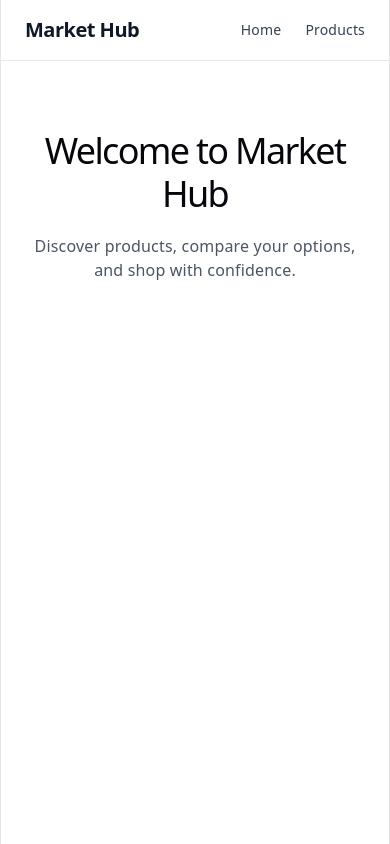
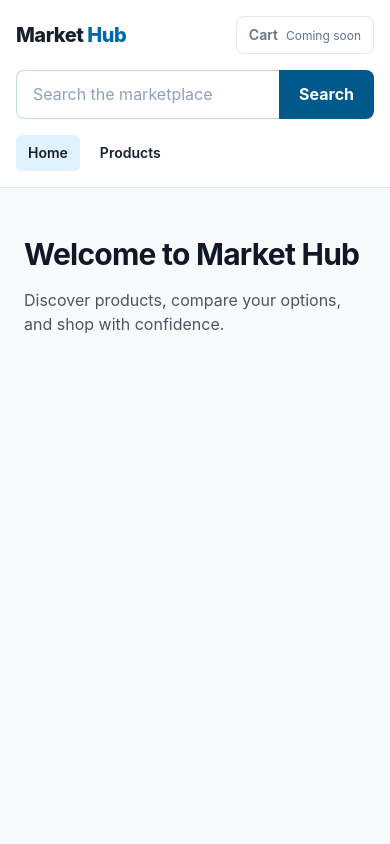
Before and after one commit to tamirattezera/market-hub, a React (Vite) app in the folder frontend/: page / in a window 390 px wide. Built offline with nearby package versions, Linux system fonts and the light colour scheme.

Commit message:
feat: build responsive marketplace header

```diff
--- a/frontend/src/App.jsx
+++ b/frontend/src/App.jsx
@@ -1,44 +1,30 @@
-import { Link, Route, Routes } from "react-router";
+import { Route, Routes } from "react-router";
+import SiteHeader from "./components/SiteHeader.jsx";
 import HomePage from "./pages/HomePage.jsx";
 import ProductsPage from "./pages/ProductsPage.jsx";
 
 export default function App() {
   return (
-    <>
-      <header className="border-b border-gray-200 bg-white">
-        <nav
-          aria-label="Main navigation"
-          className="mx-auto flex max-w-7xl items-center justify-between px-6 py-4"
-        >
-          <Link
-            to="/"
-            className="text-xl font-bold tracking-tight text-gray-900"
-          >
-            Market Hub
-          </Link>
-
-          <div className="flex items-center gap-6">
-            <Link
-              to="/"
-              className="text-sm font-medium text-gray-700 hover:text-black"
-            >
-              Home
-            </Link>
-
-            <Link
-              to="/products"
-              className="text-sm font-medium text-gray-700 hover:text-black"
-            >
-              Products
-            </Link>
-          </div>
-        </nav>
-      </header>
+    <div className="min-h-screen bg-slate-50">
+      <SiteHeader />
 
       <Routes>
         <Route path="/" element={<HomePage />} />
         <Route path="/products" element={<ProductsPage />} />
+        <Route
+          path="*"
+          element={
+            <main className="mx-auto max-w-7xl px-4 py-16 sm:px-6 lg:px-8">
+              <h1 className="text-3xl font-bold text-slate-900">
+                Page not found
+              </h1>
+              <p className="mt-3 text-slate-600">
+                The page you requested does not exist.
+              </p>
+            </main>
+          }
+        />
       </Routes>
-    </>
+    </div>
   );
 }
--- /dev/null
+++ b/frontend/src/components/SiteHeader.jsx
@@ -0,0 +1,75 @@
+import { Link, NavLink } from "react-router";
+
+const navigationLinkClass = ({ isActive }) =>
+  `rounded-md px-3 py-2 text-sm font-semibold transition-colors ${
+    isActive
+      ? "bg-sky-100 text-sky-900"
+      : "text-slate-700 hover:bg-slate-100 hover:text-slate-950"
+  }`;
+
+export default function SiteHeader() {
+  function handleSearchSubmit(event) {
+    event.preventDefault();
+  }
+
+  return (
+    <header className="border-b border-slate-200 bg-white">
+      <div className="mx-auto flex max-w-7xl flex-col gap-4 px-4 py-4 sm:px-6 lg:px-8">
+        <div className="flex items-center justify-between gap-4">
+          <Link
+            to="/"
+            aria-label="Market Hub home"
+            className="shrink-0 text-xl font-extrabold tracking-tight text-slate-950 sm:text-2xl"
+          >
+            Market <span className="text-sky-700">Hub</span>
+          </Link>
+
+          <div
+            aria-label="Shopping cart"
+            className="rounded-lg border border-slate-200 px-3 py-2 text-sm font-semibold text-slate-500"
+          >
+            Cart
+            <span className="ml-2 text-xs font-normal">Coming soon</span>
+          </div>
+        </div>
+
+        <form
+          role="search"
+          aria-label="Product catalog search"
+          onSubmit={handleSearchSubmit}
+          className="flex w-full"
+        >
+          <label htmlFor="catalog-search" className="sr-only">
+            Search products
+          </label>
+
+          <input
+            id="catalog-search"
+            name="q"
+            type="search"
+            placeholder="Search the marketplace"
+            autoComplete="off"
+            className="min-w-0 flex-1 rounded-l-lg border border-r-0 border-slate-300 bg-white px-4 py-3 text-sm text-slate-900 placeholder:text-slate-400"
+          />
+
+          <button
+            type="submit"
+            className="rounded-r-lg bg-sky-800 px-5 py-3 text-sm font-bold text-white transition-colors hover:bg-sky-900"
+          >
+            Search
+          </button>
+        </form>
+
+        <nav aria-label="Main navigation" className="flex items-center gap-2">
+          <NavLink to="/" end className={navigationLinkClass}>
+            Home
+          </NavLink>
+
+          <NavLink to="/products" className={navigationLinkClass}>
+            Products
+          </NavLink>
+        </nav>
+      </div>
+    </header>
+  );
+}
--- a/frontend/src/index.css
+++ b/frontend/src/index.css
@@ -1,112 +1,66 @@
 @import "tailwindcss";
+
 :root {
-  --text: #6b6375;
-  --text-h: #08060d;
-  --bg: #fff;
-  --border: #e5e4e7;
-  --code-bg: #f4f3ec;
-  --accent: #aa3bff;
-  --accent-bg: rgba(170, 59, 255, 0.1);
-  --accent-border: rgba(170, 59, 255, 0.5);
-  --social-bg: rgba(244, 243, 236, 0.5);
-  --shadow:
-    rgba(0, 0, 0, 0.1) 0 10px 15px -3px, rgba(0, 0, 0, 0.05) 0 4px 6px -2px;
-
-  --sans: system-ui, 'Segoe UI', Roboto, sans-serif;
-  --heading: system-ui, 'Segoe UI', Roboto, sans-serif;
-  --mono: ui-monospace, Consolas, monospace;
-
-  font: 18px/145% var(--sans);
-  letter-spacing: 0.18px;
-  color-scheme: light dark;
-  color: var(--text);
-  background: var(--bg);
+  font-family: Inter, ui-sans-serif, system-ui, -apple-system, BlinkMacSystemFont,
+    "Segoe UI", sans-serif;
+  color: #17202a;
+  background: #f5f6f8;
   font-synthesis: none;
   text-rendering: optimizeLegibility;
   -webkit-font-smoothing: antialiased;
   -moz-osx-font-smoothing: grayscale;
 
-  @media (max-width: 1024px) {
-    font-size: 16px;
-  }
+  font-optical-sizing: auto;
 }
 
-@media (prefers-color-scheme: dark) {
-  :root {
-    --text: #9ca3af;
-    --text-h: #f3f4f6;
-    --bg: #16171d;
-    --border: #2e303a;
-    --code-bg: #1f2028;
-    --accent: #c084fc;
-    --accent-bg: rgba(192, 132, 252, 0.15);
-    --accent-border: rgba(192, 132, 252, 0.5);
-    --social-bg: rgba(47, 48, 58, 0.5);
-    --shadow:
-      rgba(0, 0, 0, 0.4) 0 10px 15px -3px, rgba(0, 0, 0, 0.25) 0 4px 6px -2px;
-  }
+* {
+  box-sizing: border-box;
+}
 
-  #social .button-icon {
-    filter: invert(1) brightness(2);
-  }
+html {
+  min-width: 320px;
+  min-height: 100%;
 }
 
 body {
+  min-width: 320px;
+  min-height: 100vh;
   margin: 0;
 }
 
-#root {
-  width: 1126px;
-  max-width: 100%;
-  margin: 0 auto;
-  text-align: center;
-  border-inline: 1px solid var(--border);
-  min-height: 100svh;
-  display: flex;
-  flex-direction: column;
-  box-sizing: border-box;
+body,
+button,
+input {
+  font-family: inherit;
 }
 
-h1,
-h2 {
-  font-family: var(--heading);
-  font-weight: 500;
-  color: var(--text-h);
+button,
+input {
+  font-size: inherit;
 }
 
-h1 {
-  font-size: 56px;
-  letter-spacing: -1.68px;
-  margin: 32px 0;
-  @media (max-width: 1024px) {
-    font-size: 36px;
-    margin: 20px 0;
-  }
-}
-h2 {
-  font-size: 24px;
-  line-height: 118%;
-  letter-spacing: -0.24px;
-  margin: 0 0 8px;
-  @media (max-width: 1024px) {
-    font-size: 20px;
-  }
-}
-p {
-  margin: 0;
+button,
+a {
+  -webkit-tap-highlight-color: transparent;
 }
 
-code,
-.counter {
-  font-family: var(--mono);
-  display: inline-flex;
-  border-radius: 4px;
-  color: var(--text-h);
+a {
+  color: inherit;
+  text-decoration: none;
 }
 
-code {
-  font-size: 15px;
-  line-height: 135%;
-  padding: 4px 8px;
-  background: var(--code-bg);
+button {
+  cursor: pointer;
 }
+
+button:focus-visible,
+a:focus-visible,
+input:focus-visible {
+  outline: 3px solid #f59e0b;
+  outline-offset: 3px;
+}
+
+::selection {
+  color: #ffffff;
+  background: #176b87;
+}
```
Also changed, not shown: frontend/src/App.css (deleted, +0 -184 lines).
